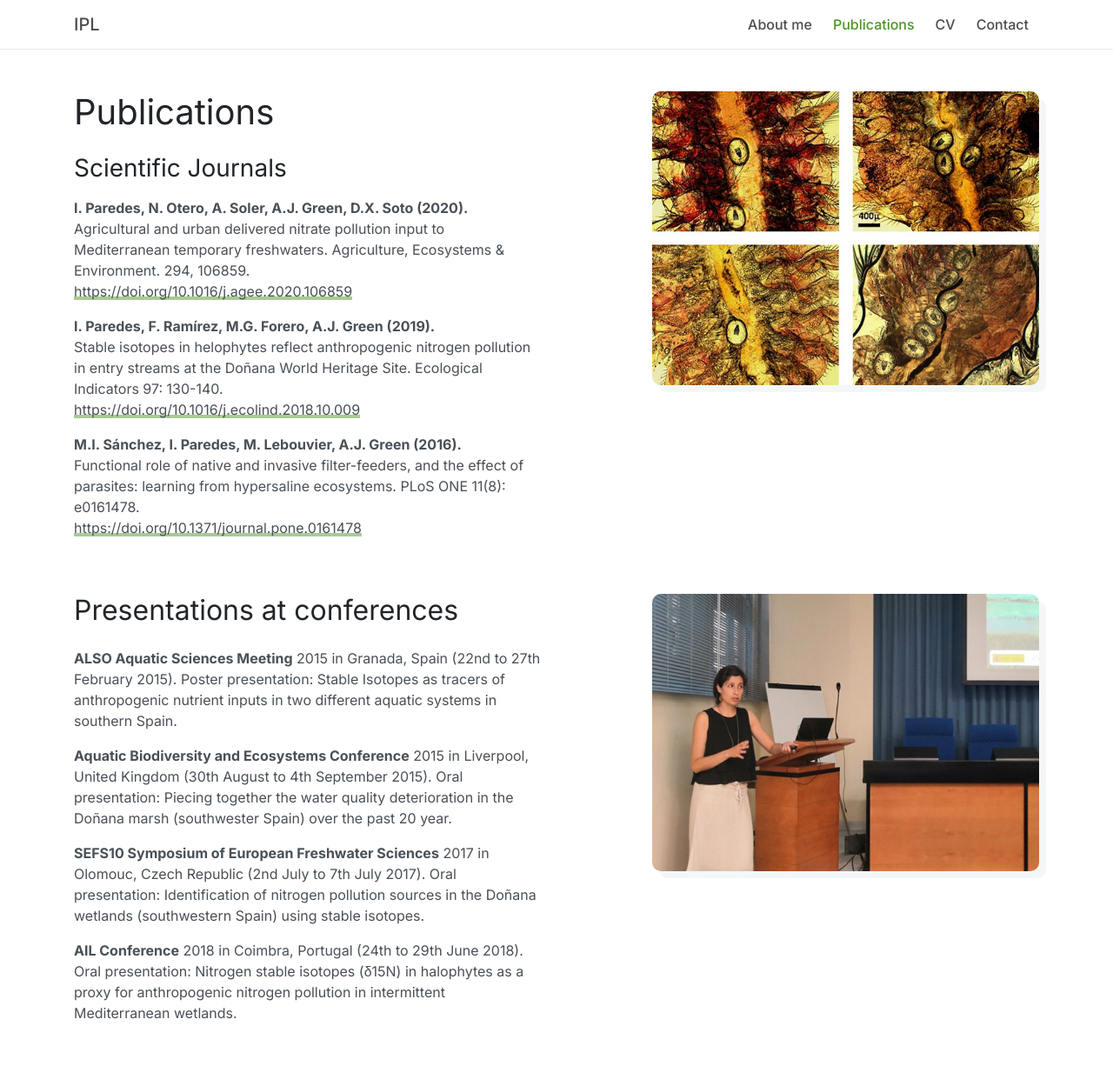
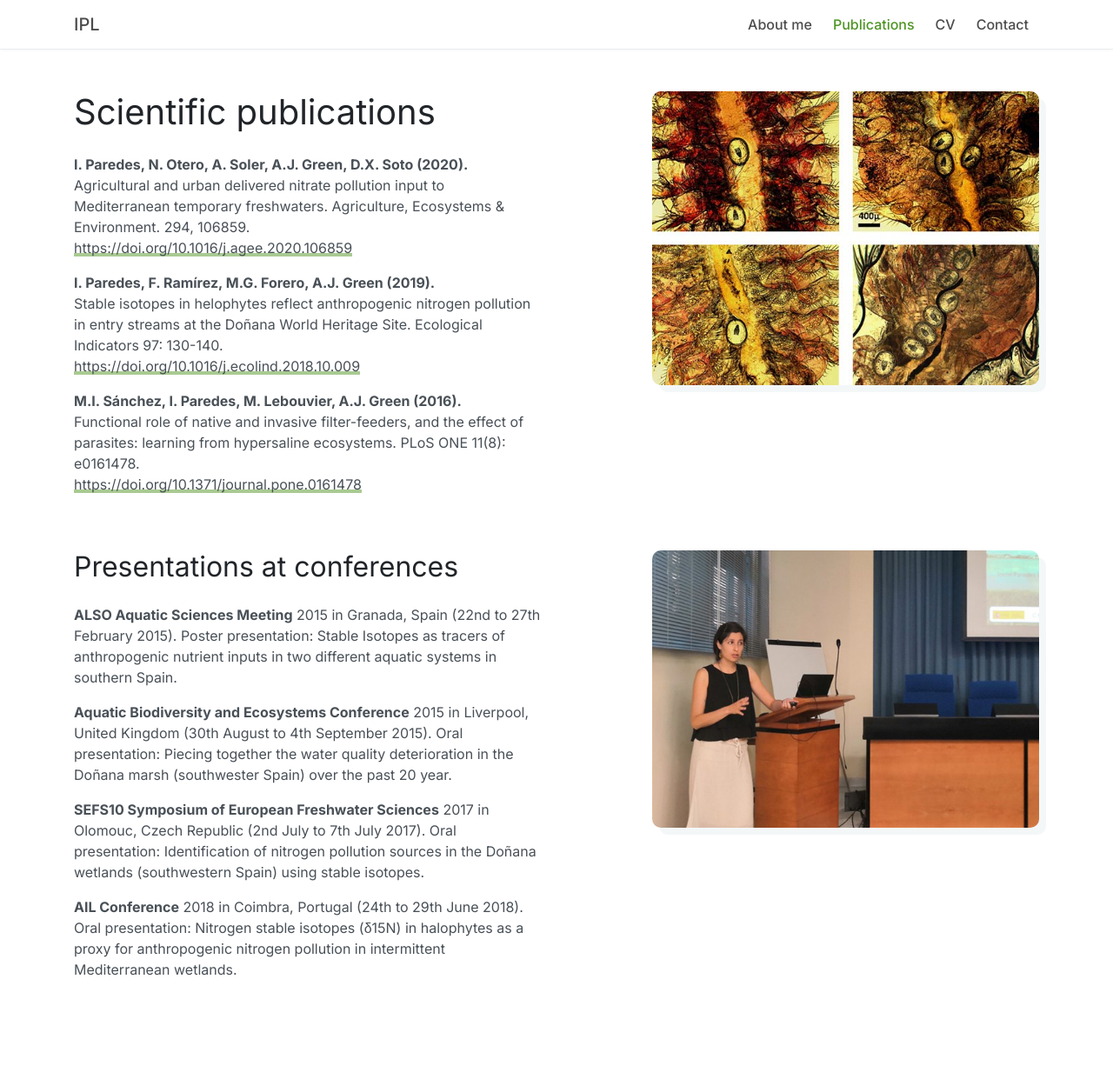
Before and after one commit to ireneparedes/ireneparedes.github.io, a Jekyll site: the page built from publications.html, in a window 1280 px wide. Shown: the whole page at 87% size. Built offline with Jekyll 4.4.1, drawn with Linux system fonts in a browser that asks for light colours; after the commit the page ends 1191 px from its top, so only the background shows below that.

Commit message:
Update publications.html

```diff
--- a/publications.html
+++ b/publications.html
@@ -8,14 +8,14 @@ title: Publications - Irene Paredes Losada
         <div class="container">
             <div class="row justify-content-lg-between">
                 <div class="col-lg-6">
-                    <h1 class="mb-4">Publications</h1>
-                        <h3 class="mb-3">Scientific Journals</h3>
+                    <h1 class="mb-4">Scientific publications</h1>
 
-                         {% for publication in site.data.publications %}
-                            <p><strong>{{ publication.authors }}</strong><br>{{ publication.description }}<br>
-                              <a href="{{ publication.url }}">{{ publication.url }}</a>
-                         </p>
-                         {% endfor %}
+
+                       {% for publication in site.data.publications %}
+                          <p><strong>{{ publication.authors }}</strong><br>{{ publication.description }}<br>
+                            <a href="{{ publication.url }}">{{ publication.url }}</a>
+                       </p>
+                       {% endfor %}
 
                 </div>
                 <div class="col-lg-5">
```
